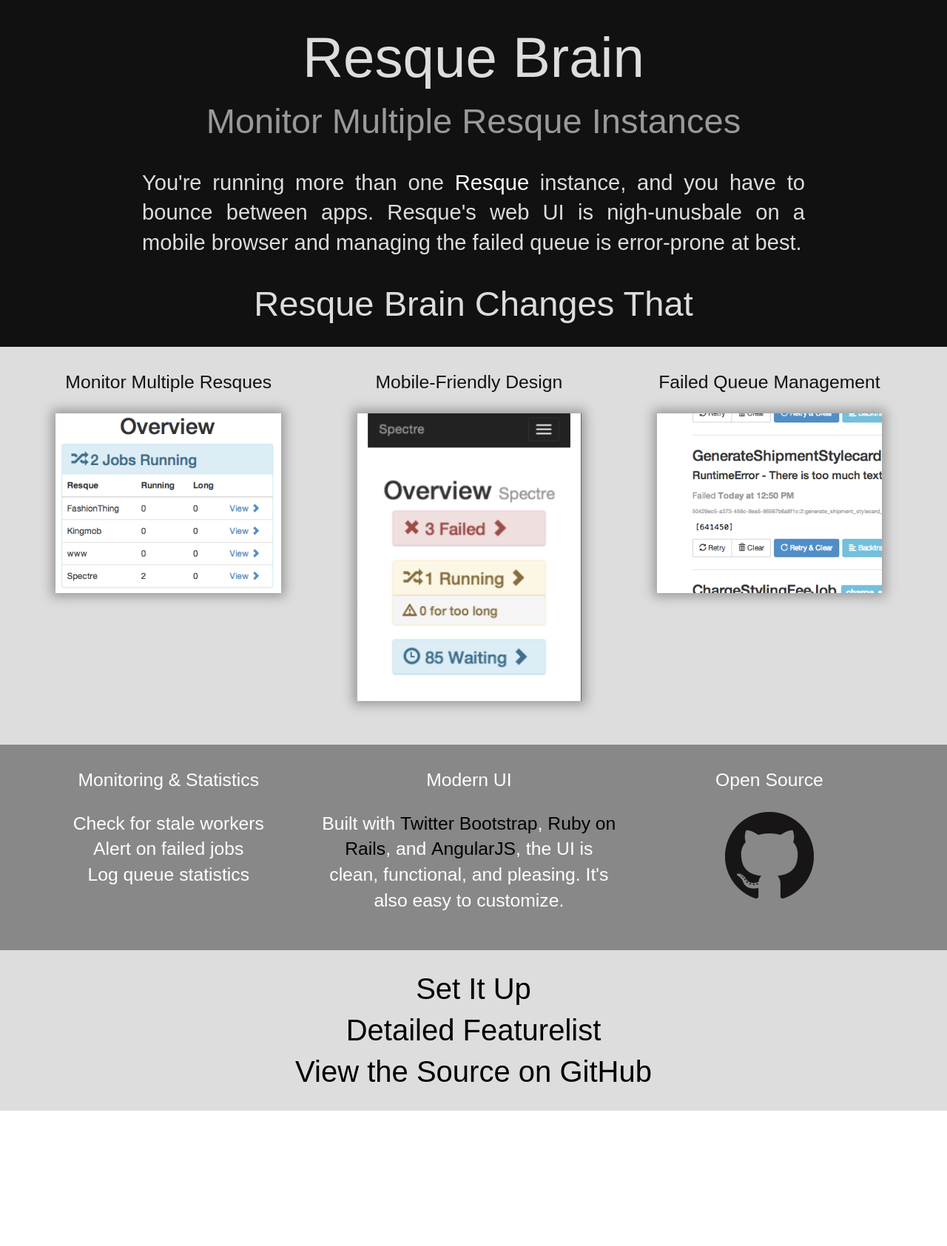
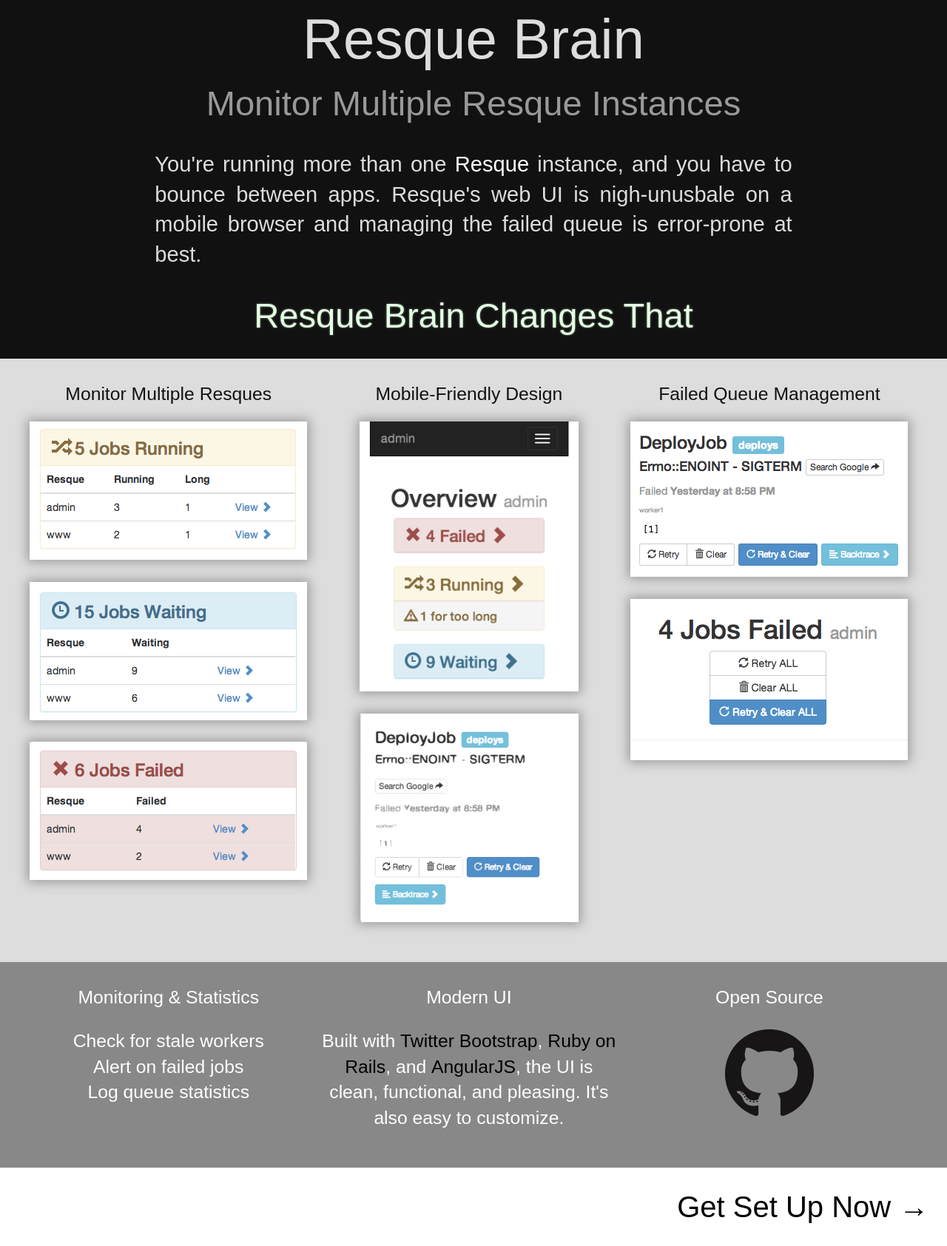
Before and after one commit to stitchfix/resque-brain, a Jekyll site: the page built from index.html, in a window 1280 px wide. Shown: the whole page at 74% size. Built offline with Jekyll 4.4.1, drawn with Linux system fonts in a browser that asks for light colours; before the commit the page ends 1502 px from its top, so only the background shows below that.

Commit message:
better screenshots, copy and styling

```diff
--- a/css/styles.css
+++ b/css/styles.css
@@ -57,6 +57,10 @@ ul {
 .text-center {
   text-align: center;
 }
+
+.text-right {
+  text-align: right;
+}
 p.lead {
   font-family: "aktiv-grotesk-std", sans-serif;
   font-weight: 200;
@@ -73,16 +77,22 @@ p.lead strong {
   color: #999;
 }
 
+.text-semibold {
+  font-weight: 300;
+}
 .text-bold {
   font-weight: 400;
+}
+
+.full-bar {
+  padding: 1em;
+  margin: 0;
 }
 
 .header-main {
   background: #111;
   color: #ddd;
-  padding-top: 1em;
-  padding-bottom: 1em;
-  margin: 0;
+  padding-top: 0;
 }
 
 .header-main a {
@@ -104,27 +114,24 @@ p.lead strong {
   }
 }
 
-.selling-points, .learn-more {
+.selling-points {
   background: #ddd;
   color: #111;
-  padding: 1em;
-  margin: 0;
+}
+
+.learn-more {
+  background: #fff;
+  color: #000;
 }
 
 .details {
   background: #888;
   color: #fff;
-  padding: 1em;
-  margin: 0;
 }
 
 .third {
   float: left;
   width: 33%;
-}
-
-.img-screenshot {
-  width: 75%;
 }
 
 @media all and (max-width : 700px) {
@@ -134,14 +141,34 @@ p.lead strong {
   }
 }
 
-.img-shadow {
-  -webkit-box-shadow: 0px 0px 14px 5px rgba(50, 50, 50, 0.39);
-  -moz-box-shadow:    0px 0px 14px 5px rgba(50, 50, 50, 0.39);
-  box-shadow:         0px 0px 14px 5px rgba(50, 50, 50, 0.39);
+.neon-glow {
+  color: rgb(230,255,230);
+  text-shadow: 0px 0px 3px rgba(192, 255, 192, 0.5);
 }
+
+.shadow {
+  -webkit-box-shadow: 0px 0px 14px 3px rgba(50, 50, 50, 0.39);
+  -moz-box-shadow:    0px 0px 14px 3px rgba(50, 50, 50, 0.39);
+  box-shadow:         0px 0px 14px 3px rgba(50, 50, 50, 0.39);
+}
+
+.screenshots {
+  margin: 20px 0 0 0;
+  padding: 0;
+}
+
+.screenshot {
+  margin-bottom: 20px;
+}
+
+@media all and (max-width : 1169px) {
+  .screenshot img {
+    width: 75%;
+  }
+}
+
 @media all and (max-width : 700px) {
-  .img-screenshot {
-    width: 100%;
+  .screenshot img {
   }
 }
 .clear-floats {
--- a/index.html
+++ b/index.html
@@ -1,7 +1,7 @@
 ---
 layout: default
 ---
-<header class="header-main">
+<header class="full-bar header-main">
   <h1 class="text-center f1">
     Resque Brain
   </h1>
@@ -11,12 +11,12 @@ layout: default
   <p class="lead f5">
     You're running <strong>more than one</strong> <a href="https://github.com/resque/resque">Resque</a> instance, and you have to <strong>bounce between apps</strong>.  Resque's web UI is <strong>nigh-unusbale</strong> on a <strong>mobile browser</strong> and managing the failed queue is <strong>error-prone</strong> at best.
   </p>
-  <h1 class="f3 text-center">Resque Brain Changes That</h3>
+  <h1 class="f3 text-center neon-glow">Resque Brain Changes That</h3>
 </header>
     <!--
-<section class="video-overview">
+<section class="full-bar video-overview">
   <article class="text-center">
-    <iframe src="//player.vimeo.com/video/6185584" class="img-shadow video-player" frameborder="0" webkitallowfullscreen mozallowfullscreen allowfullscreen></iframe>
+    <iframe src="//player.vimeo.com/video/6185584" class="shadow video-player" frameborder="0" webkitallowfullscreen mozallowfullscreen allowfullscreen></iframe>
     <p class="f7">
       <a href="#benefits">Don't feel like watching a video?</a>
     </p>
@@ -24,28 +24,32 @@ layout: default
 </section>
     -->
 <a name="benefits"></a>
-<section class="selling-points">
+<section class="full-bar selling-points">
   <section class="third">
-    <h1 class="f6 text-center text-bold mt-some">Monitor Multiple Resques</h1>
-    <p class="text-center">
-      <img class="img-shadow img-screenshot" src="{{site.baseurl}}/images/overview.png">
-    </p>
+    <h1 class="f6 text-center text-semibold mt-some">Monitor Multiple Resques</h1>
+    <ul class="screenshots text-center">
+      <li class="screenshot"><img class="shadow" src="{{site.baseurl}}/images/overview_running.png"></li>
+      <li class="screenshot"><img class="shadow" src="{{site.baseurl}}/images/overview_waiting.png"></li>
+      <li class="screenshot"><img class="shadow" src="{{site.baseurl}}/images/overview_failed.png"></li>
+    </ul>
   </section>
   <section class="third">
-    <h1 class="f6 text-center text-bold mt-some">Mobile-Friendly Design</h1>
-    <p class="text-center">
-      <img class="img-shadow img-screenshot" src="{{site.baseurl}}/images/responsive.png">
-    </p>
+    <h1 class="f6 text-center text-semibold mt-some">Mobile-Friendly Design</h1>
+    <ul class="screenshots text-center">
+      <li class="screenshot"><img class="shadow" src="{{site.baseurl}}/images/mobile_overview.png"></li>
+      <li class="screenshot"><img class="shadow" src="{{site.baseurl}}/images/mobile_failed.png"></li>
+    </ul>
   </section>
   <section class="third">
-    <h1 class="f6 text-center text-bold mt-some">Failed Queue Management</h1>
-    <p class="text-center">
-      <img class="img-shadow img-screenshot" src="{{site.baseurl}}/images/failed_queue.png">
-    </p>
+    <h1 class="f6 text-center text-semibold mt-some">Failed Queue Management</h1>
+    <ul class="screenshots text-center">
+      <li class="screenshot"><img class="shadow" src="{{site.baseurl}}/images/failed_queue.png"></li>
+      <li class="screenshot"><img class="shadow" src="{{site.baseurl}}/images/failed_queue_all.png"></li>
+    </ul>
   </section>
   <div class="clear-floats"></div>
 </section>
-<section class="details">
+<section class="full-bar details">
   <section class="third">
     <h1 class="f6 text-center text-bold mt-some">Monitoring &amp; Statistics</h1>
     <p class="text-center">
@@ -72,10 +76,8 @@ layout: default
   </section>
   <div class="clear-floats"></div>
 </section>
-<section class="learn-more">
-  <ul class="text-center">
-    <li class="f4"><a href="https://github.com/davetron5000/resque-brain/wiki/Set-Up">Set It Up</a></li>
-    <li class="f4"><a href="https://github.com/davetron5000/resque-brain/wiki/Features">Detailed Featurelist</a></li>
-    <li class="f4"><a href="https://github.com/davetron5000/resque-brain">View <span class="hide-small">the Source </span>on GitHub</a></li>
+<section class="full-bar learn-more">
+  <ul class="text-right">
+    <li class="f4"><a href="https://github.com/davetron5000/resque-brain/wiki/Set-Up">Get Set Up Now &rarr;</a></li>
   </ul>
 </section>
```
Also changed, not shown: images/failed_queue.png, images/failed_queue_all.png (added), images/mobile_failed.png (added), images/mobile_overview.png (added), images/overview_failed.png (added), images/overview_running.png (added), images/overview_waiting.png (added), images/summary.png (added).
